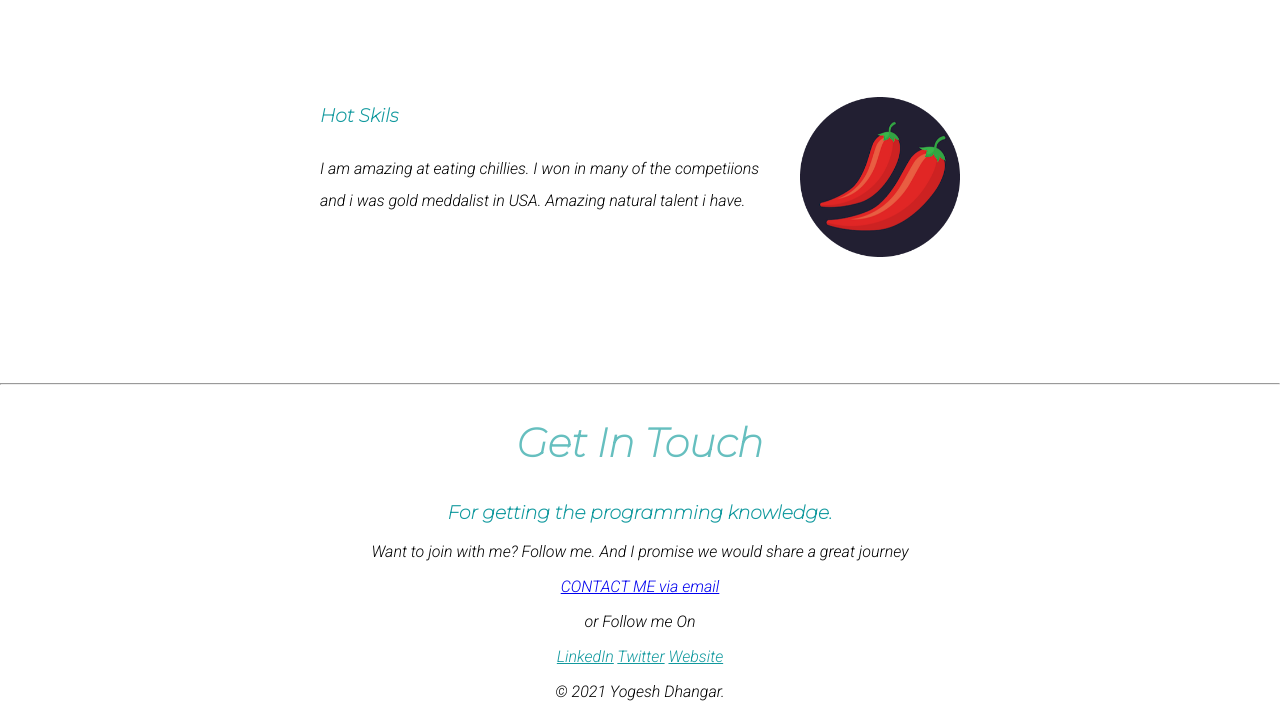
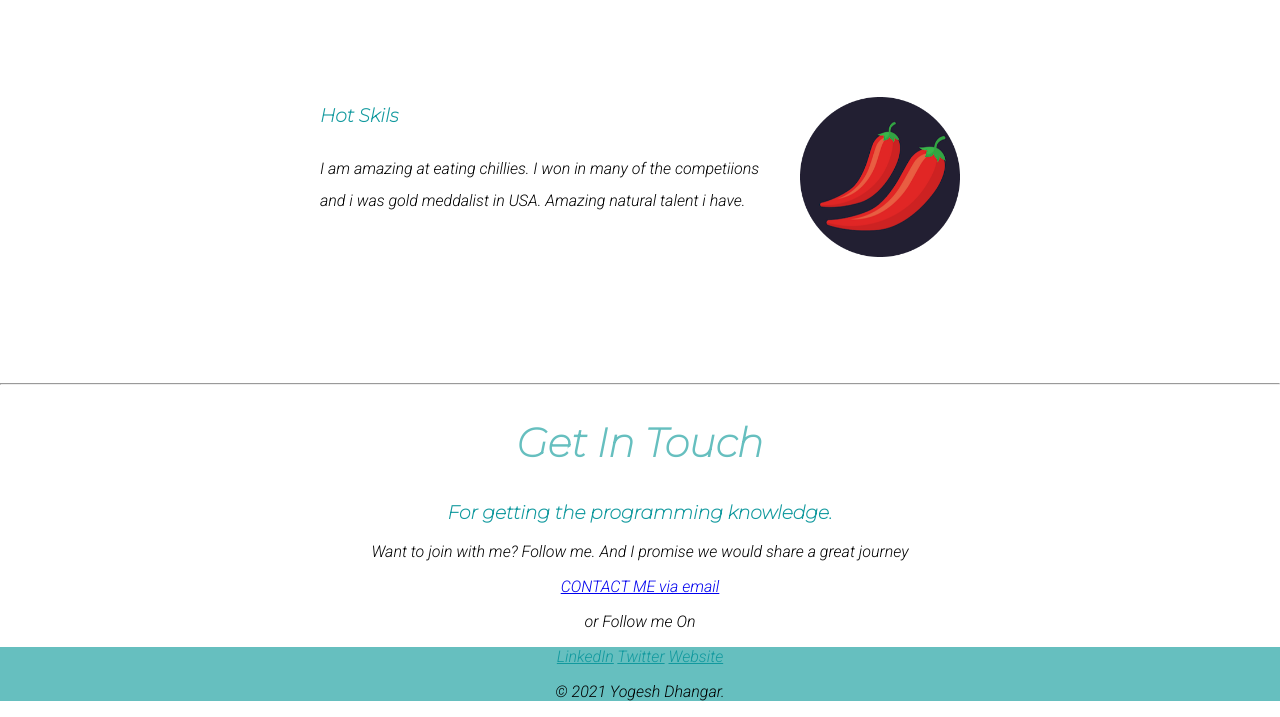
Before and after one commit to YOGESHDHANGAR/CSS_MY_SIT, a plain HTML site: page index.html in a window 1280 px wide. Shown: the part 1501-2218 px from the top of the page. Drawn offline with Linux system fonts and the light colour scheme.

Commit message:
add #66BFBF color in the bottom section

```diff
--- a/CSS/style.css
+++ b/CSS/style.css
@@ -26,6 +26,7 @@ h3{
  .middle-container{
  }
  .bottom-container{
+     background-color:#66BFBF;
  }
  .computerimage{
     width: 25%;
```
